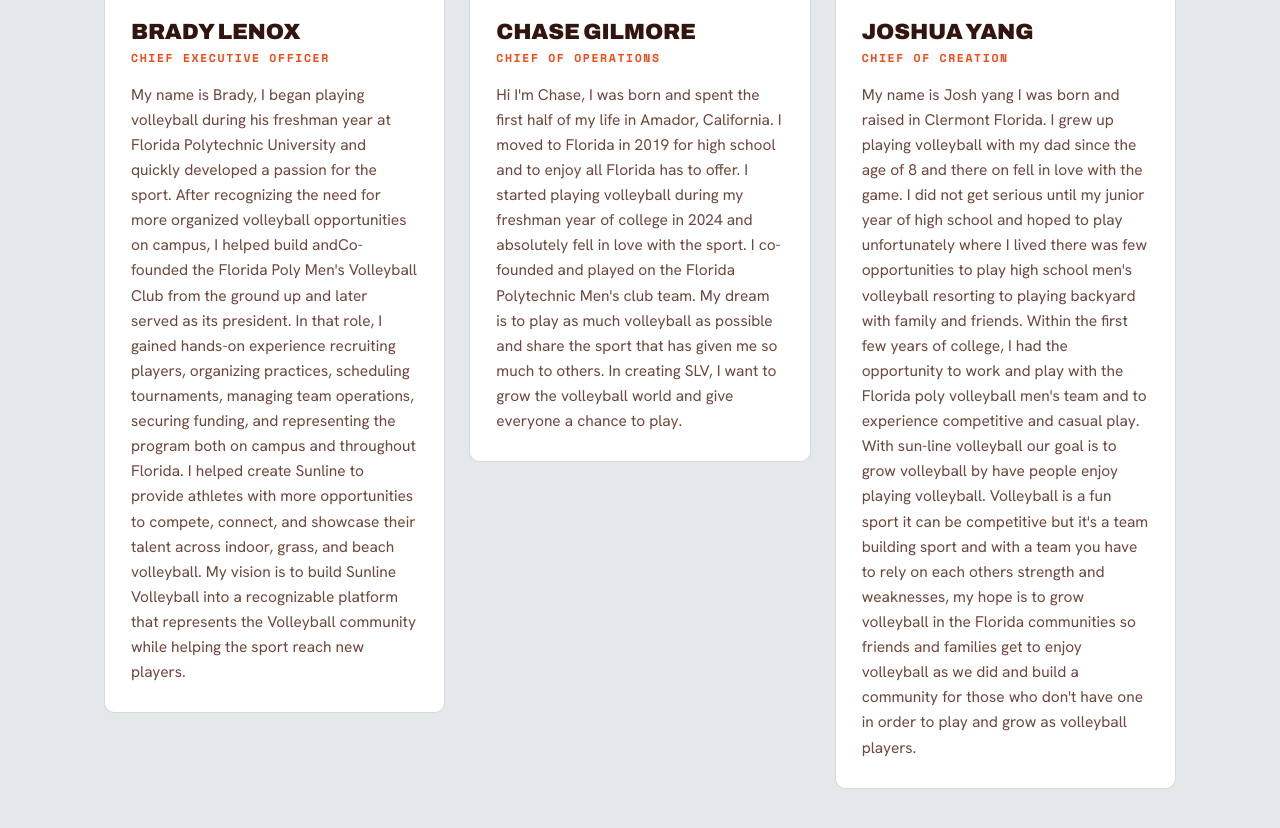
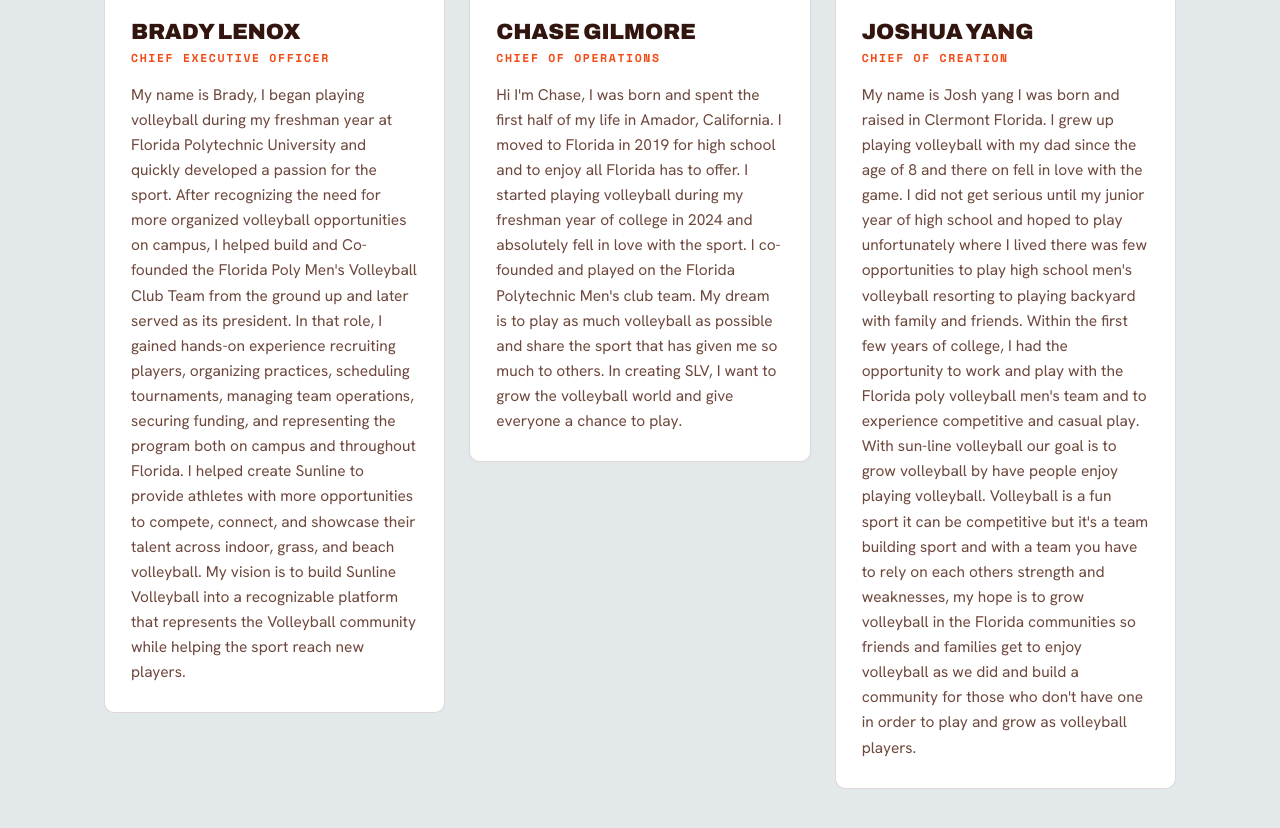
Before and after one commit to BradyLenox/SunlineVolleyball.github.io, a plain HTML site: page about.html in a window 1280 px wide. Shown: the part 1342-2170 px from the top of the page. Drawn offline with nearby package versions, Linux system fonts and the light colour scheme.

Commit message:
Update about.html

```diff
--- a/about.html
+++ b/about.html
@@ -210,7 +210,7 @@
           <div class="body">
             <h3>Brady Lenox</h3>
             <div class="role">Chief Executive Officer</div>
-            <p>My name is Brady, I began playing volleyball during his freshman year at Florida Polytechnic University and quickly developed a passion for the sport. After recognizing the need for more organized volleyball opportunities on campus, I helped build andCo-founded the Florida Poly Men's Volleyball Club from the ground up and later served as its president. In that role, I gained hands-on experience recruiting players, organizing practices, scheduling tournaments, managing team operations, securing funding, and representing the program both on campus and throughout Florida. I helped create Sunline to provide athletes with more opportunities to compete, connect, and showcase their talent across indoor, grass, and beach volleyball. My vision is to build Sunline Volleyball into a recognizable platform that represents the Volleyball community while helping the sport reach new players.</p>
+            <p>My name is Brady, I began playing volleyball during my freshman year at Florida Polytechnic University and quickly developed a passion for the sport. After recognizing the need for more organized volleyball opportunities on campus, I helped build and Co-founded the Florida Poly Men's Volleyball Club Team from the ground up and later served as its president. In that role, I gained hands-on experience recruiting players, organizing practices, scheduling tournaments, managing team operations, securing funding, and representing the program both on campus and throughout Florida. I helped create Sunline to provide athletes with more opportunities to compete, connect, and showcase their talent across indoor, grass, and beach volleyball. My vision is to build Sunline Volleyball into a recognizable platform that represents the Volleyball community while helping the sport reach new players.</p>
           </div>
         </div>
         <div class="founder reveal">
```
